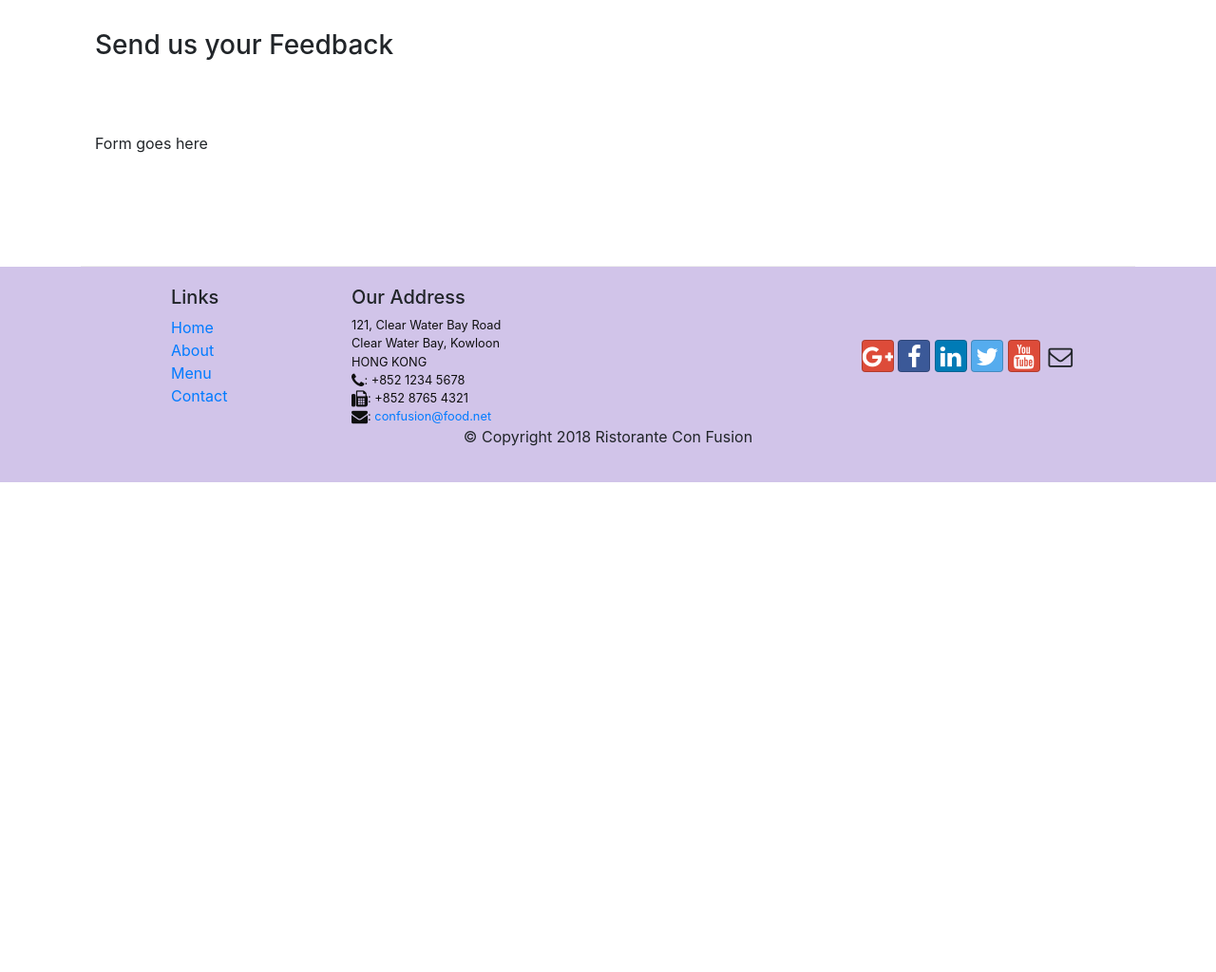
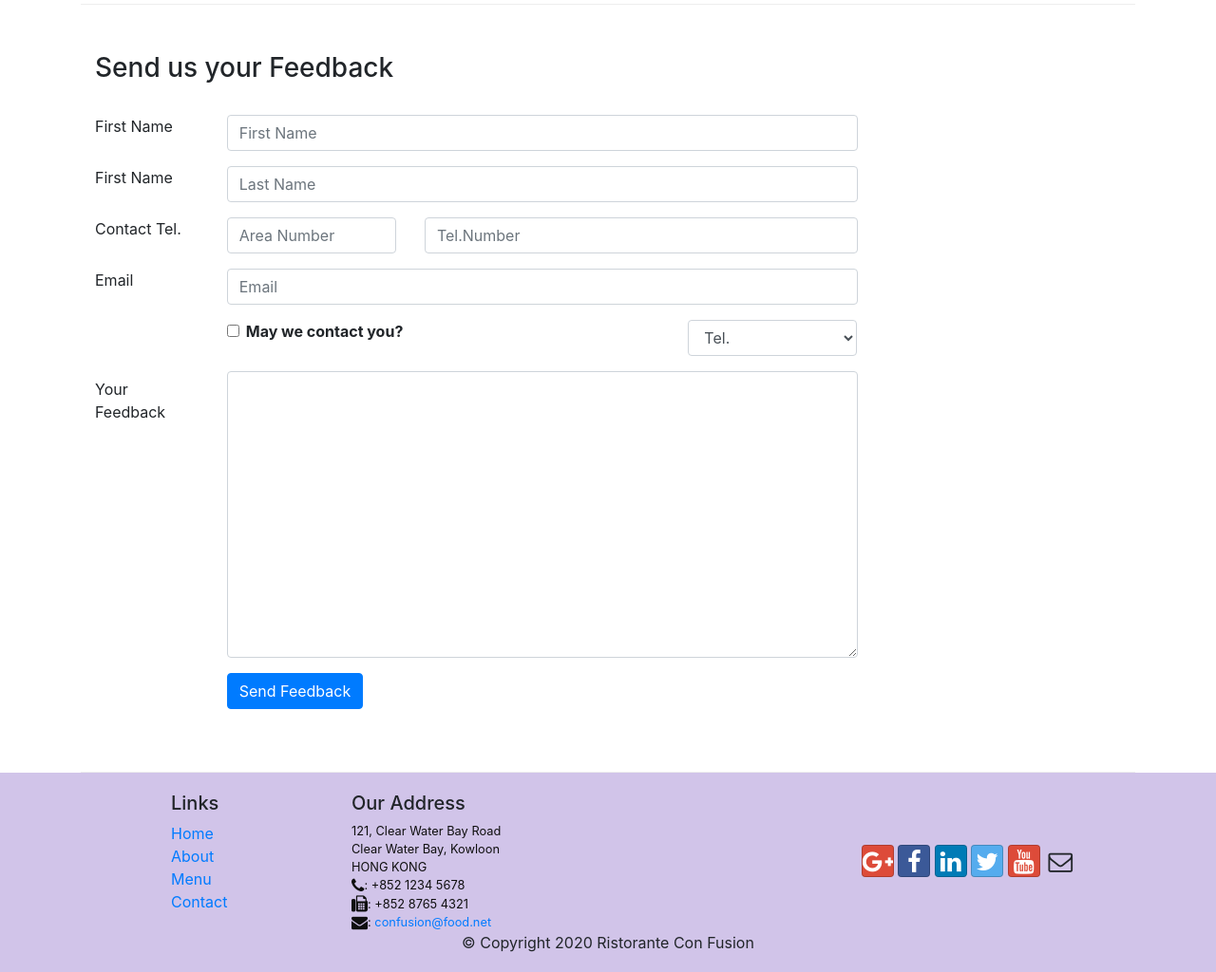
Before and after one commit to Rvranjan99/bootstrap4, a website: page contactus.html in a window 1280 px wide. Shown: the part 840-1864 px from the top of the page at 95% size. Before the commit the page ends 1348 px from the top, so only its background shows below. Drawn offline with nearby package versions, Linux system fonts and the light colour scheme.

Commit message:
feedback form added

```diff
--- a/contactus.html
+++ b/contactus.html
@@ -62,9 +62,11 @@
         <div class="row row-content">
            <div class="col-12">
               <h3>Location Information</h3>
+               <br>
            </div>
             <div class="col-12 col-sm-4 offset-sm-1">
                    <h5>Our Address</h5>
+
                     <address style="font-size: 100%">
 		              121, Clear Water Bay Road<br>
 		              Clear Water Bay, Kowloon<br>
@@ -90,9 +92,75 @@
         <div class="row row-content">
            <div class="col-12">
               <h3>Send us your Feedback</h3>
+               <br>
            </div>
             <div class="col-12 col-md-9">
-                Form goes here
+
+                <form>
+                    <div class="form-group row">
+                        <label for="firstname" class="col-md-2 col-form-lable">First Name</label>
+                        <div class="col-md-10">
+                            <input type="text"class="form-control" id="firstname" name="firstname" placeholder="First Name">
+                        </div>
+
+                    </div>
+                    <div class="form-group row">
+                        <label for="lastname" class="col-md-2 col-form-lable">First Name</label>
+                        <div class="col-md-10">
+                            <input type="text"class="form-control" id="lastanme" name="lastname" placeholder="Last Name">
+
+
+                        </div>
+
+                    </div>
+                    <div class="form-group row">
+                        <label for="telnum" class=" col-10 col-md-2 col-form-lable">Contact Tel.</label>
+                        <div class="col-5 col-md-3">
+                            <input type="tel"class="form-control" id="areacode" name="areacode" placeholder="Area Number">
+                        </div>
+                        <div class="col-7 col-md-7">
+                            <input type="tel"class="form-control" id="tel.number" name="tel.number" placeholder="Tel.Number">
+                        </div>
+
+                    </div>
+                    <div class="form-group row">
+                        <label for="emailid" class="col-md-2 col-form-lable">Email</label>
+                        <div class="col-md-10">
+                            <input type="email"class="form-control" id="emailid" name="emilid" placeholder="Email">
+
+
+                        </div>
+
+                    </div>
+                    <div class="form-group row">
+                        <div class="col-md-6 offset-md-2">
+                            <div class="form-check">
+                                <input type="checkbox" class="form-check-input" name="approve" id="approve" value="">
+                                <label class="form-check-label" for="approve">
+                                    <strong>May we contact you?</strong>
+                                </label>
+                            </div>
+                        </div>
+                        <div class="col-md-3 offset-md-1">
+                            <select class="form-control">
+                                <option>Tel.</option>
+                                <option>Email</option>
+                            </select>
+                        </div>
+                    </div>
+                    <div class="form-group row">
+                        <label for="feedback" class="col-md-2 col-form-label">Your Feedback</label>
+                        <div class="col-md-10">
+                            <textarea class="form-control" id="feedback" name="feedback" rows="12"></textarea>
+                        </div>
+                    </div>
+                     <div class="form-group row">
+                        <div class="offset-md-2 col-md-10">
+                            <button type="submit" class="btn btn-primary">Send Feedback</button>
+                        </div>
+                    </div>
+
+                </form>
             </div>
              <div class="col-12 col-md">
             </div>
@@ -137,7 +205,7 @@
            </div>
            <div class="row justify-content-center">
                 <div class="col-auto">
-                    <p>© Copyright 2018 Ristorante Con Fusion</p>
+                    <p>© Copyright 2020 Ristorante Con Fusion</p>
                 </div>
            </div>
         </div>
```
Also changed, not shown: aboutus.html (+1 -1 lines), index.html (+1 -1 lines).
